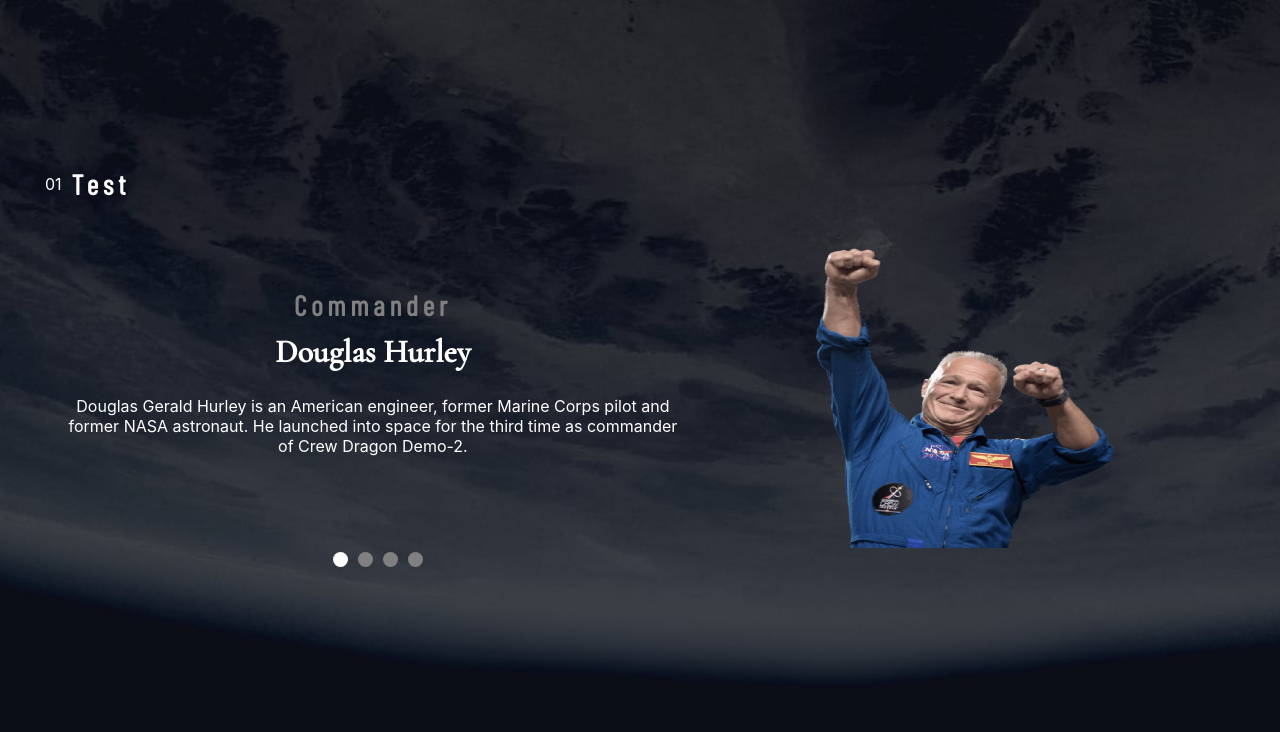
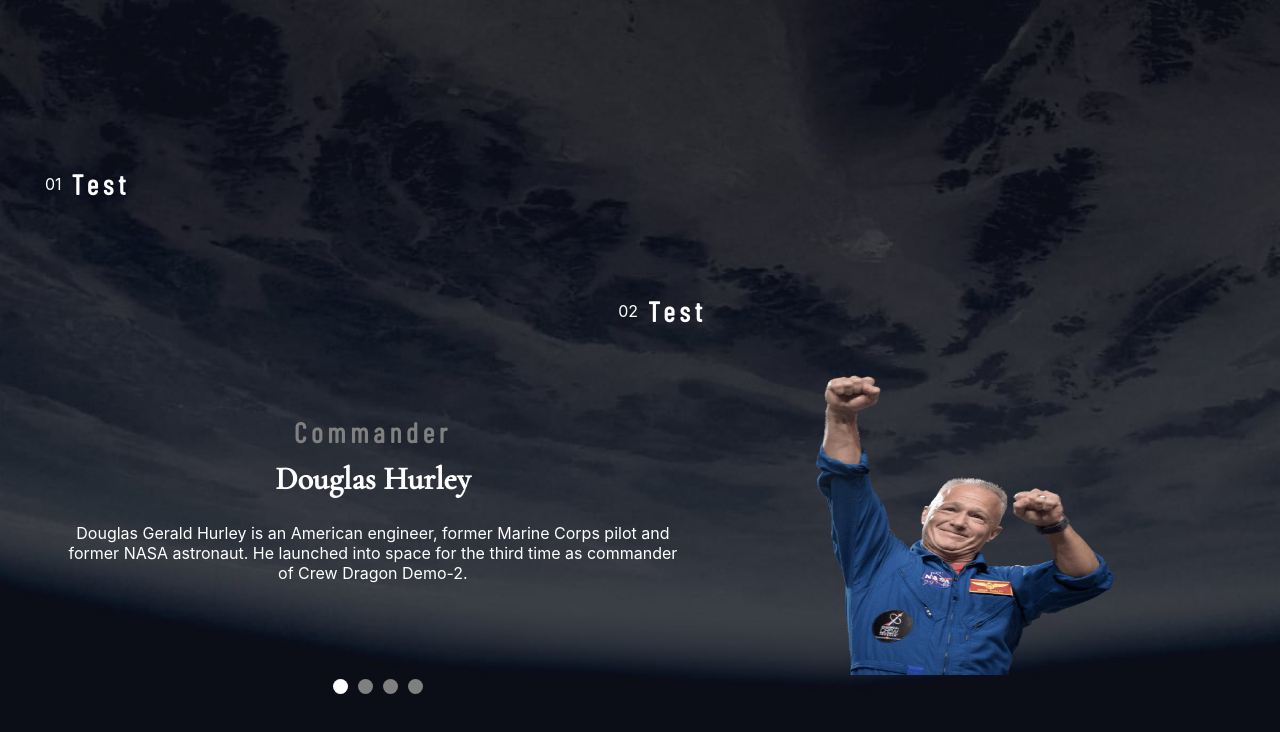
Before and after one commit to Stamwill/space-tourism, a Next.js app: page /crew in a window 1280 px wide. Shown: the top 732 px of the page. Built offline with nearby package versions, Linux system fonts and the light colour scheme.

Commit message:
[CrewMember] Add pageTracker

```diff
--- a/src/blocks/CrewMember/CrewMember.js
+++ b/src/blocks/CrewMember/CrewMember.js
@@ -2,12 +2,14 @@
 import PropTypes from 'prop-types'
 import EmblaCarousel from '../../components/EmblaCarousel'
 import classes from './CrewMember.module.css'
+import PageTracker from '../PageTracker/PageTracker'
 
 const CrewMember = React.forwardRef(function CrewMember(props, ref) {
   const { className, children, api, ...other } = props
 
   return (
     <div className={classes.root} ref={ref} {...other}>
+      <PageTracker pageNumber={`02`} pageText={`MEET YOUR CREW`} />
       <EmblaCarousel>
         {api.map((data, idx) => (
           <div className={classes.crew} key={idx}>
```
